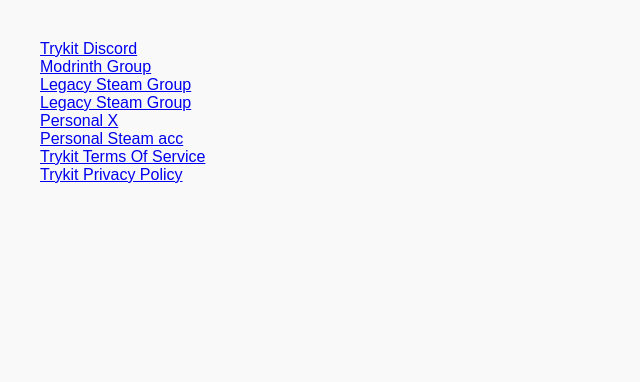
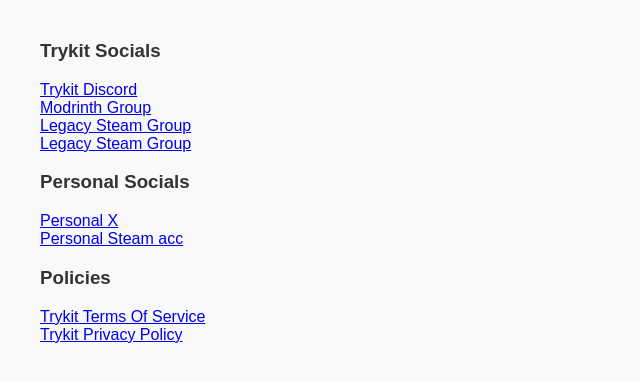
Before and after one commit to RayT11/rayt11.github.io, a plain HTML site: page index.html in a window 1280 px wide. Shown: the whole page, without its empty margins (0-640 px from the left). Drawn offline with Linux system fonts and the light colour scheme.

Commit message:
Changed comments to h3lines

```diff
--- a/index.html
+++ b/index.html
@@ -33,14 +33,14 @@
 <body>
 
 </body>
-<!-- Trykit Socials -->
+<h3>Trykit Socials</h3>
 <a href="discord.gg/E74brwUCwK">Trykit Discord</a> <br />
 <a href="https://modrinth.com/organization/trykit">Modrinth Group</a> <br />
 <a href="https://steamcommunity.com/groups/Redified">Legacy Steam Group</a> <br />
 <a href="https://steamcommunity.com/groups/Redified">Legacy Steam Group</a> <br />
-<!-- Ray social accs -->
+<h3>Personal Socials</h3>
 <a href="https://x.com/raygames123">Personal X</a> <br />
 <a href="https://steamcommunity.com/profiles/76561199097335358/">Personal Steam acc</a> <br />
-<!-- Polices -->
+<h3>Policies</h3>
 <a href="terms-of-service">Trykit Terms Of Service</a> <br />
 <a href="privacy-policy">Trykit Privacy Policy</a> <br />
```
